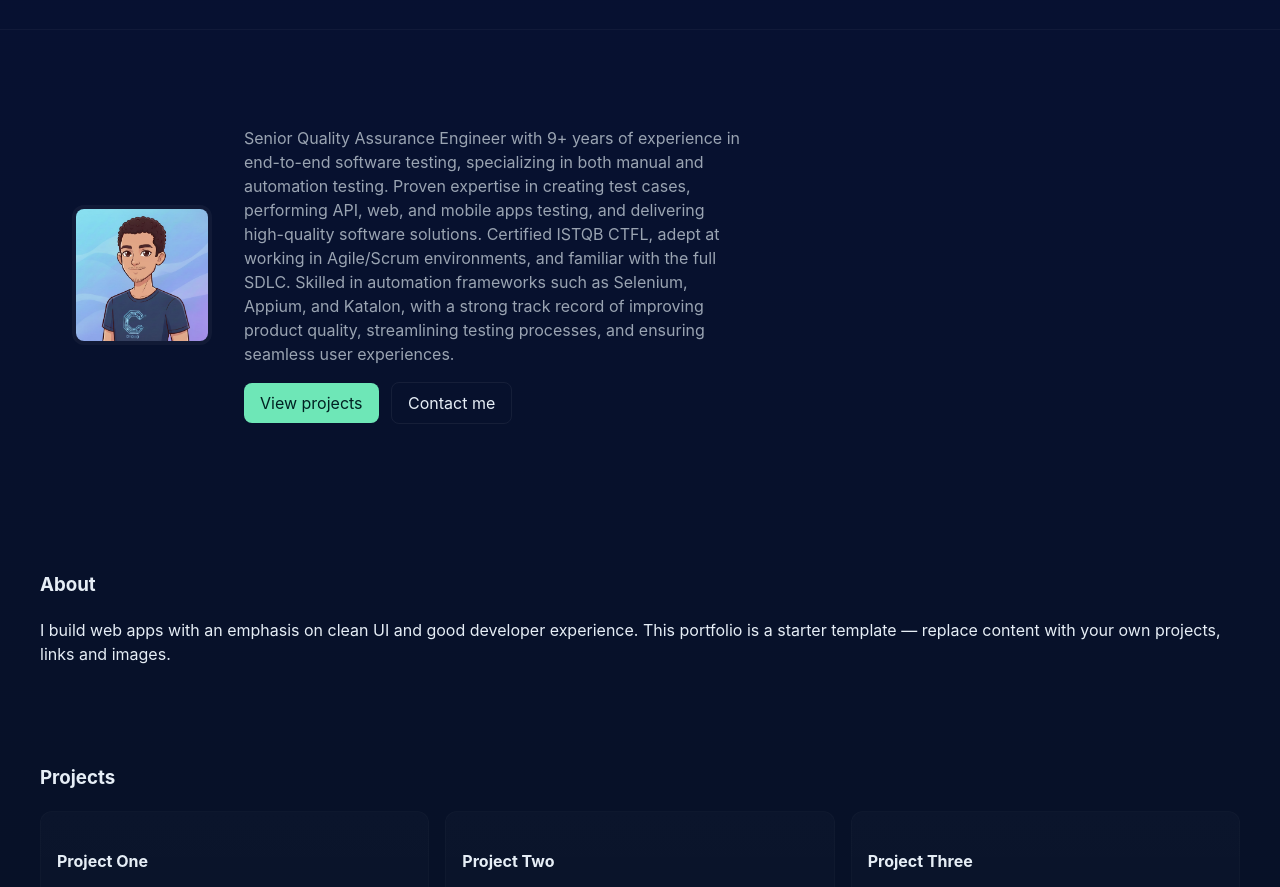
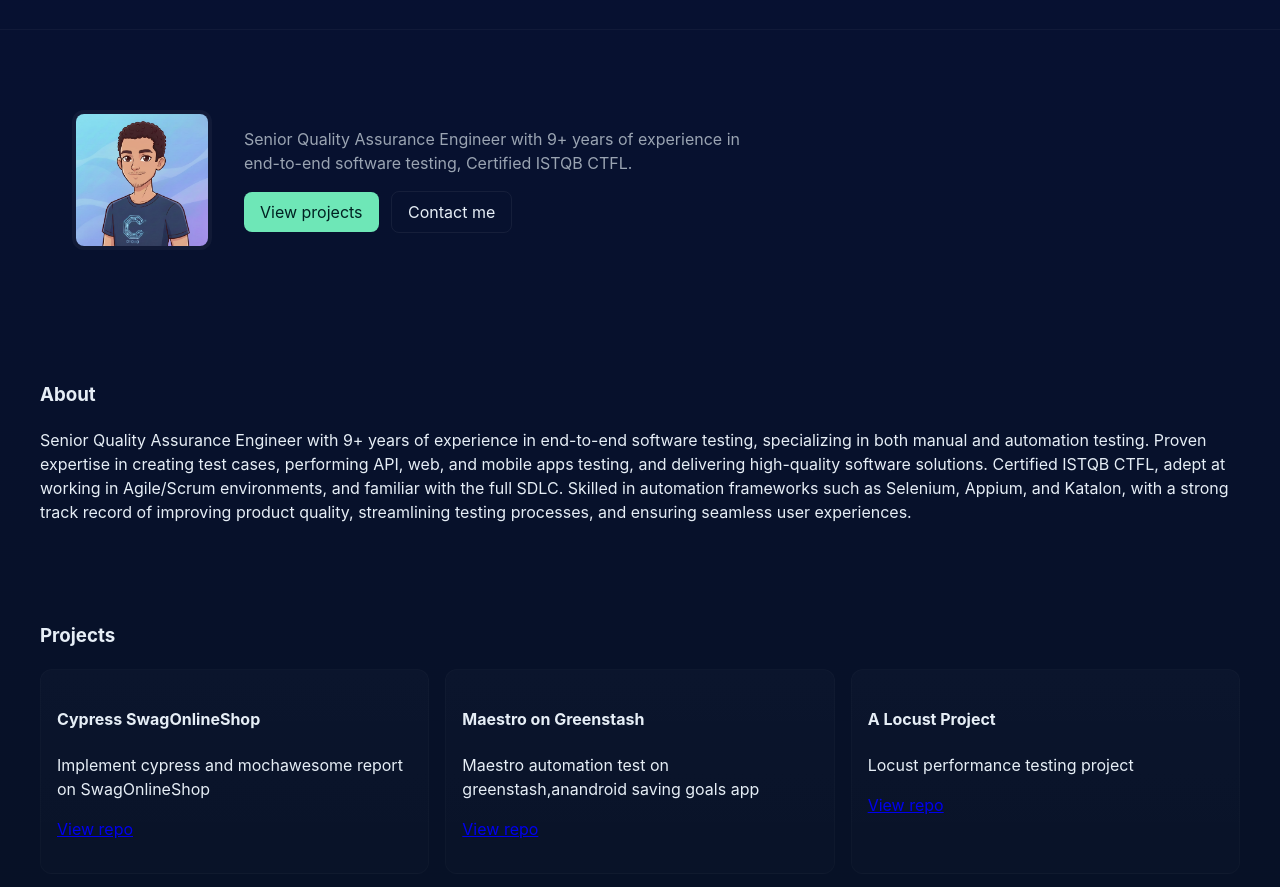
Before and after one commit to curlycrow/aziz-porto, a plain HTML site: page docs/index.html in a window 1280 px wide. Shown: the part 65-952 px from the top of the page. Drawn offline with Linux system fonts and the light colour scheme.

Commit message:
adding porto content

```diff
--- a/docs/index.html
+++ b/docs/index.html
@@ -29,7 +29,8 @@
         </div>
         <div>
           <p class="lead">
-            Senior Quality Assurance Engineer with 9+ years of experience in end-to-end software testing, specializing in both manual and automation testing. Proven expertise in creating test cases, performing API, web, and mobile apps testing, and delivering high-quality software solutions. Certified ISTQB CTFL, adept at working in Agile/Scrum environments, and familiar with the full SDLC. Skilled in automation frameworks such as Selenium, Appium, and Katalon, with a strong track record of improving product quality, streamlining testing processes, and ensuring seamless user experiences.
+            Senior Quality Assurance Engineer with 9+ years of experience in end-to-end software testing,
+            Certified ISTQB CTFL.
           </p>
           <p class="cta">
             <a class="btn" href="#projects">View projects</a>
@@ -41,33 +42,35 @@
 
     <section id="about" class="container about">
       <h3>About</h3>
-      <p>I build web apps with an emphasis on clean UI and good developer experience. This portfolio is a starter template — replace content with your own projects, links and images.</p>
+      <p>
+        Senior Quality Assurance Engineer with 9+ years of experience in end-to-end software testing, specializing in both manual and automation testing. Proven expertise in creating test cases, performing API, web, and mobile apps testing, and delivering high-quality software solutions. Certified ISTQB CTFL, adept at working in Agile/Scrum environments, and familiar with the full SDLC. Skilled in automation frameworks such as Selenium, Appium, and Katalon, with a strong track record of improving product quality, streamlining testing processes, and ensuring seamless user experiences.
+      </p>
     </section>
 
     <section id="projects" class="container projects">
       <h3>Projects</h3>
       <div class="grid">
         <article class="card">
-          <h4>Project One</h4>
-          <p>Short description of project one.</p>
-          <p><a href="#">View repo</a></p>
+          <h4>Cypress SwagOnlineShop</h4>
+          <p>Implement cypress and mochawesome report on SwagOnlineShop</p>
+          <p><a href="https://github.com/curlycrow/SwagOnlineShop">View repo</a></p>
         </article>
         <article class="card">
-          <h4>Project Two</h4>
-          <p>Short description of project two.</p>
-          <p><a href="#">View repo</a></p>
+          <h4>Maestro on Greenstash</h4>
+          <p>Maestro automation test on greenstash,anandroid saving goals app</p>
+          <p><a href="https://github.com/curlycrow/duit-app">View repo</a></p>
         </article>
         <article class="card">
-          <h4>Project Three</h4>
-          <p>Short description of project three.</p>
-          <p><a href="#">View repo</a></p>
+          <h4>A Locust Project</h4>
+          <p>Locust performance testing project</p>
+          <p><a href="https://github.com/curlycrow/py-locust">View repo</a></p>
         </article>
       </div>
     </section>
 
     <section id="contact" class="container contact">
       <h3>Contact</h3>
-      <p>Want to work together or ask a question? Email: <a href="mailto:your.email@example.com">your.email@example.com</a></p>
+      <p>Want to work together or ask a question? Email: <a href="mailto:ardiansya.aziz@gmail.com">ardiansya.aziz@gmail.com</a></p>
       <p>Or find me on <a href="https://github.com/curlycrow" target="_blank" rel="noopener">GitHub</a>.</p>
     </section>
   </main>
```
